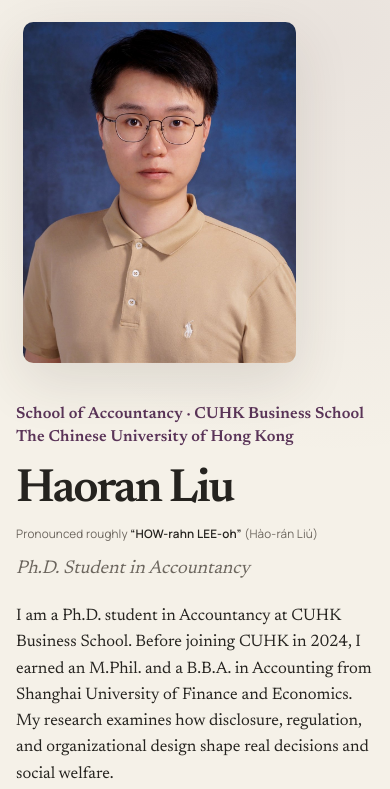
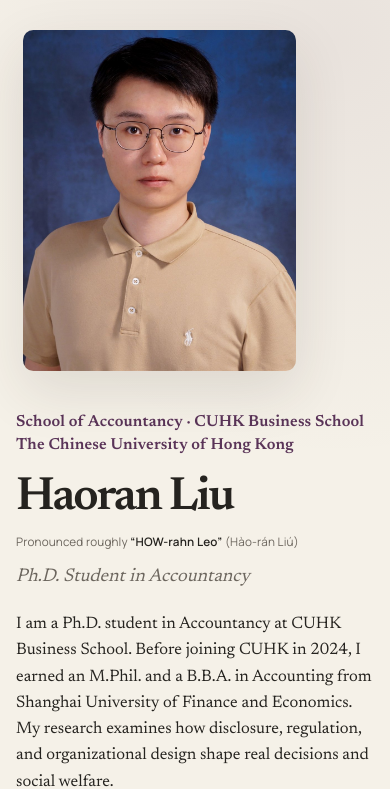
Before and after one commit to haoran-l/haoran-l.github.io, a plain HTML site: page index.html in a window 390 px wide. Shown: the part 71-860 px from the top of the page. Drawn offline with Linux system fonts and the light colour scheme; some icons are missing.

Commit message:
Rebalance homepage spacing

```diff
--- a/assets/css/styles.css
+++ b/assets/css/styles.css
@@ -218,7 +218,7 @@ img {
   grid-template-columns: minmax(280px, 0.62fr) minmax(0, 1.38fr);
   gap: clamp(3rem, 7vw, 6rem);
   align-items: center;
-  padding: clamp(1.65rem, 3.5vh, 2.75rem) 0 clamp(2.75rem, 5vh, 4rem);
+  padding: clamp(2.35rem, 5vh, 3.75rem) 0 clamp(2.75rem, 5vh, 4rem);
 }
 
 .home-copy {
@@ -598,7 +598,7 @@ html[lang="zh-Hans"] .role {
     min-height: auto;
     grid-template-columns: 1fr;
     gap: 2.5rem;
-    padding: 1.6rem 0 3rem;
+    padding: 2.1rem 0 3rem;
   }
 
   .portrait-wrap {
--- a/index.html
+++ b/index.html
@@ -13,7 +13,7 @@
     <link rel="stylesheet" href="https://cdnjs.cloudflare.com/ajax/libs/academicons/1.9.4/css/academicons.min.css">
     <link rel="stylesheet" href="https://cdnjs.cloudflare.com/ajax/libs/font-awesome/6.4.2/css/all.min.css">
     <script>try{const t=localStorage.getItem("theme");if(t==="light"||t==="dark")document.documentElement.dataset.theme=t}catch(e){}</script>
-    <link rel="stylesheet" href="assets/css/styles.css?v=20260717-7">
+    <link rel="stylesheet" href="assets/css/styles.css?v=20260717-8">
     <script defer src="assets/js/main.js?v=20260717-3"></script>
   </head>
   <body>
@@ -41,7 +41,7 @@
         <div class="home-copy">
           <p class="affiliation">School of Accountancy · CUHK Business School<br>The Chinese University of Hong Kong</p>
           <h1 id="hero-title">Haoran Liu</h1>
-          <p class="pronunciation">Pronounced roughly <span>“HOW-rahn LEE-oh”</span> <span lang="zh-Latn">(Hào-rán Liú)</span></p>
+          <p class="pronunciation">Pronounced roughly <span>“HOW-rahn Leo”</span> <span lang="zh-Latn">(Hào-rán Liú)</span></p>
           <p class="role">Ph.D. Student in Accountancy</p>
           <p class="intro">
             I am a Ph.D. student in Accountancy at CUHK Business School. Before joining CUHK in 2024, I earned an M.Phil. and a B.B.A. in Accounting from Shanghai University of Finance and Economics. My research examines how disclosure, regulation, and organizational design shape real decisions and social welfare.
```
Also changed, not shown: cv.html (+1 -1 lines), zh/index.html (+1 -1 lines).
